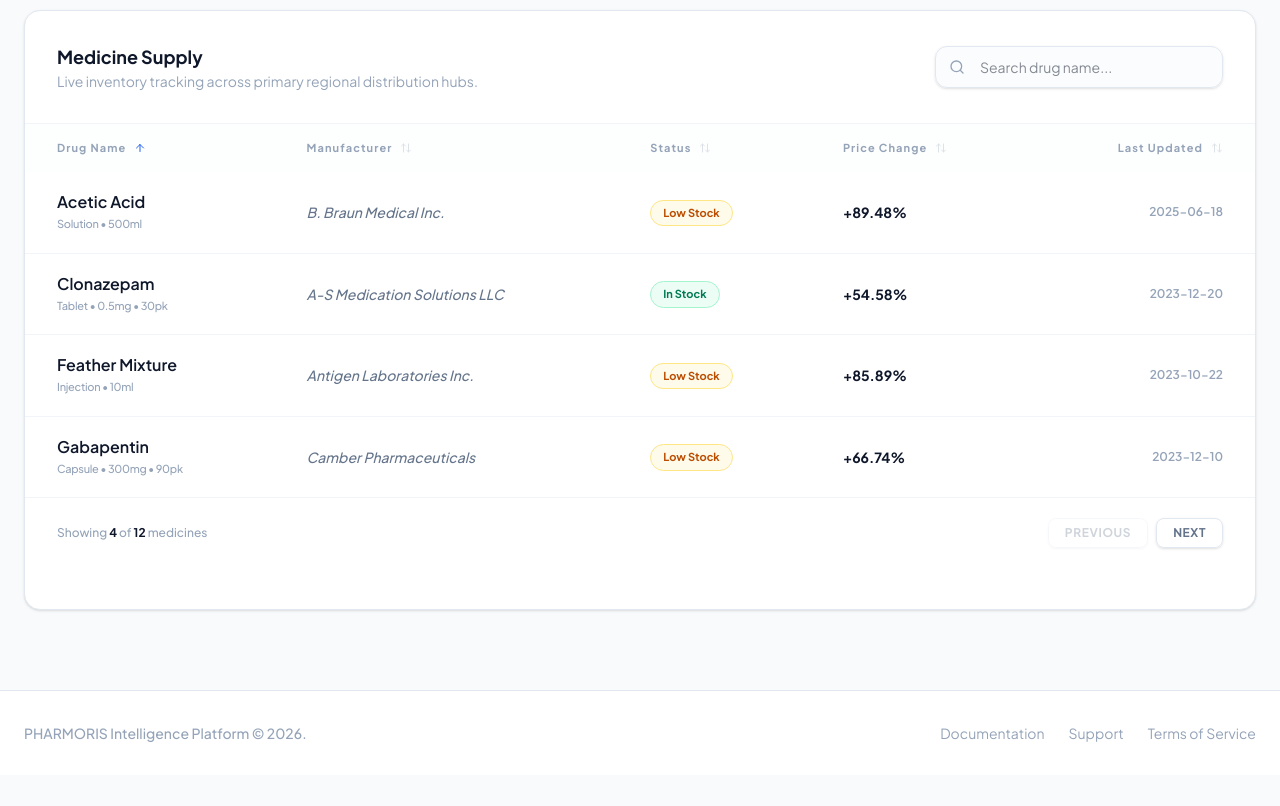
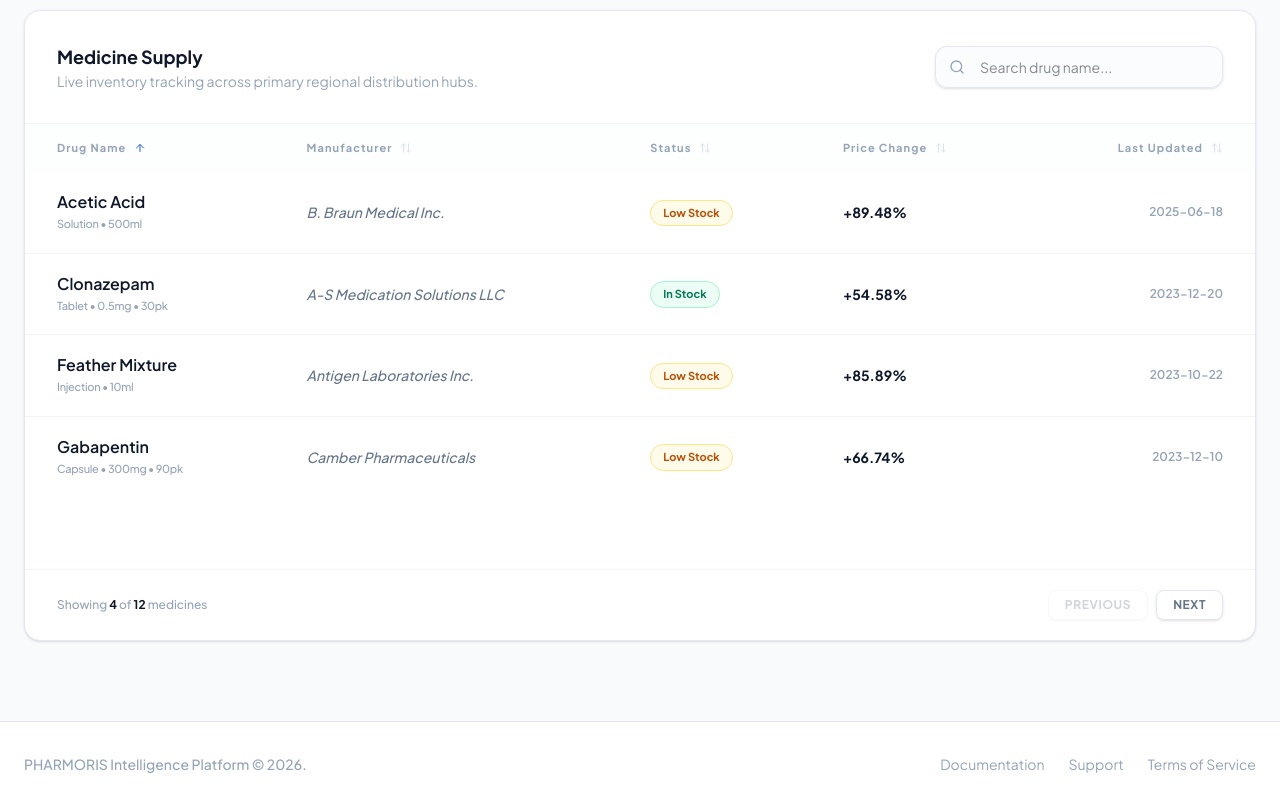
Before and after one commit to chitrank2050/pharmoris, a Next.js app: page / in a window 1280 px wide. Shown: the part 1000-1806 px from the top of the page. Before the commit the page ends 1775 px from the top, so only its background shows below. Built offline with nearby package versions, Linux system fonts and the light colour scheme.

Commit message:
style: Add minimum height to the supply table container and its empty state message.

```diff
--- a/src/features/supply-table/SupplyTableContent.tsx
+++ b/src/features/supply-table/SupplyTableContent.tsx
@@ -146,7 +146,7 @@ export default function TableContent() {
         </div>
       </div>
 
-      <div className="overflow-x-auto">
+      <div className="overflow-x-auto min-h-[445px]">
         <table className="w-full text-left border-collapse">
           <thead>
             <tr className="bg-page/30">
@@ -183,8 +183,8 @@ export default function TableContent() {
               paginated.map((row, index) => <TableRow key={row.id} row={row} index={index} />)
             ) : (
               <tr>
-                <td colSpan={columns.length} className="px-8 py-20 text-center">
-                  <div className="flex flex-col items-center justify-center space-y-3">
+                <td colSpan={columns.length} className="px-8 text-center">
+                  <div className="flex flex-col items-center justify-center space-y-3 min-h-[300px]">
                     <Search className="h-8 w-8 text-muted opacity-20" />
                     <p className="text-sm font-medium text-muted">
                       No matching medicines found for &quot;{search}&quot;
```
